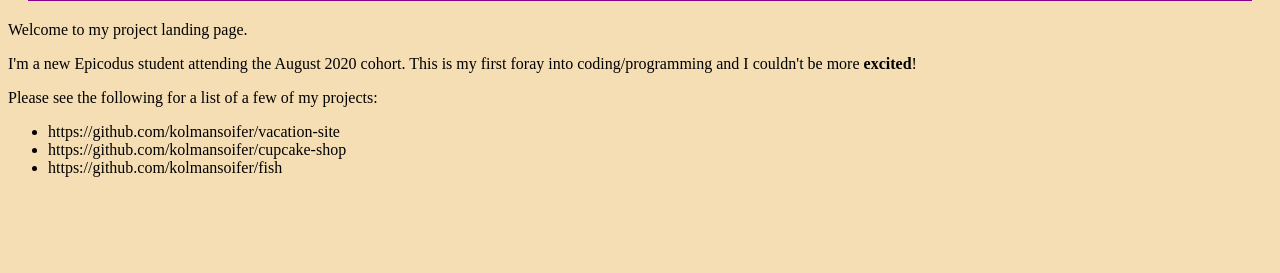
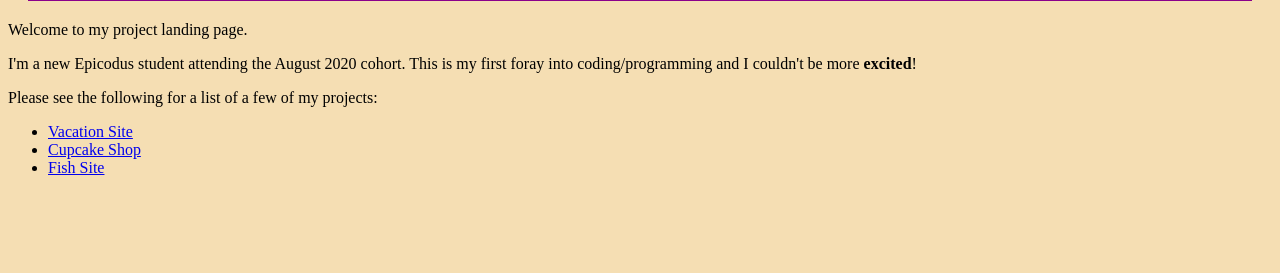
Before and after one commit to kolmansoifer/Portfolio-Landing-Page, a plain HTML site: page index.html in a window 1280 px wide. Shown: the part 527-800 px from the top of the page. Drawn offline with Linux system fonts and the light colour scheme.

Commit message:
Convert ul list into links

```diff
--- a/index.html
+++ b/index.html
@@ -16,9 +16,9 @@
   <p>I'm a new Epicodus student attending the August 2020 cohort.  This is my first foray into coding/programming and I couldn't be more <strong>excited</strong>!</p>
   <p>Please see the following for a list of a few of my projects:</p>
     <ul>
-      <li>https://github.com/kolmansoifer/vacation-site</li>
-      <li>https://github.com/kolmansoifer/cupcake-shop</li>
-      <li>https://github.com/kolmansoifer/fish</li>
+      <li><a href="https://github.com/kolmansoifer/vacation-site">Vacation Site</a></li>
+      <li><a href="https://github.com/kolmansoifer/cupcake-shop">Cupcake Shop</a></li>
+      <li><a href="https://github.com/kolmansoifer/fish">Fish Site</a></li>
     </ul>
 
 </body>
```
